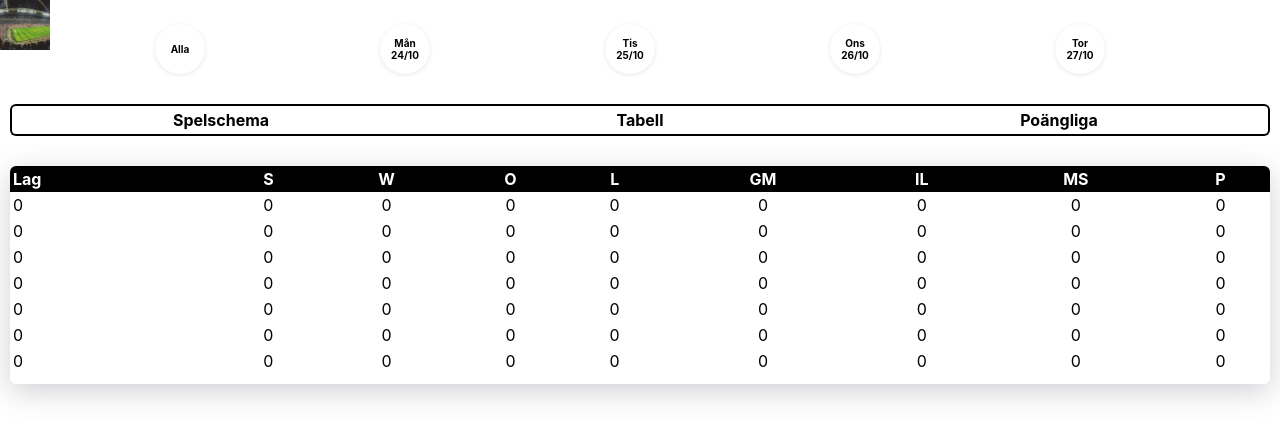
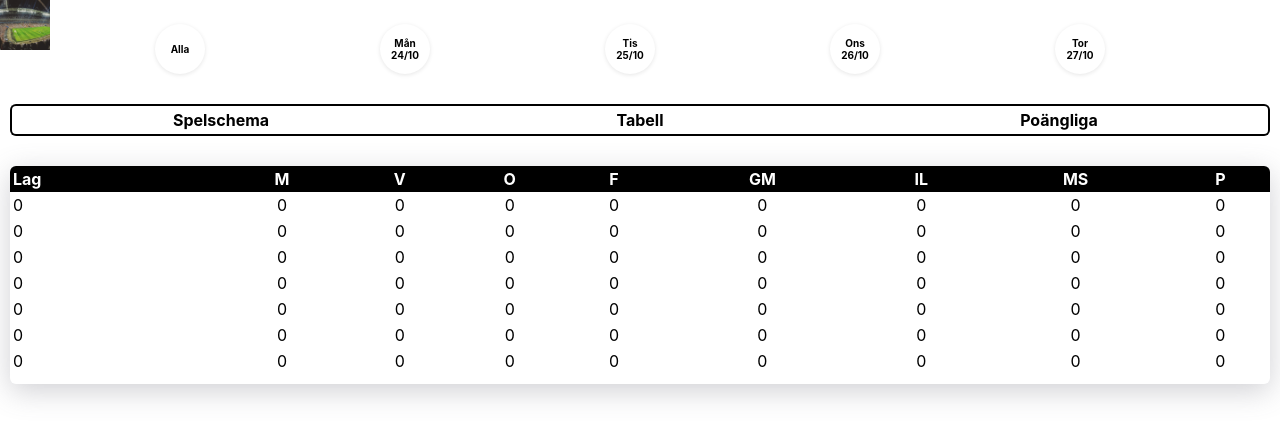
Before and after one commit to arvidkullhammar/JS-exam-project, a Next.js app: page /1/tabell in a window 1280 px wide. Shown: the top 438 px of the page. Built offline with nearby package versions, Linux system fonts and the light colour scheme.

Commit message:
added hover info on tabell and started with active nav when active router

```diff
--- a/components/1.General/ToggleBetween/ToggleBetween.js
+++ b/components/1.General/ToggleBetween/ToggleBetween.js
@@ -1,18 +1,18 @@
-import React, { useState } from 'react'
+import React from 'react'
+import Link from './customLink'
 import classes from './ToggleBetween.module.css'
-import Link from 'next/link'
 
 function ToggleBetween() {
   return (
     <div className={classes.main}>
       <div className={classes.container}>
-        <Link href="/orncupen">
+        <Link href="/orncupen" activeClassName="active">
           <div className={classes.leftRadius}>Spelschema</div>
         </Link>
-        <Link href="/orncupen/tabell">
+        <Link href="/orncupen/tabell" activeClassName="active">
           <div className={classes.squared}>Tabell</div>
         </Link>
-        <Link href="/orncupen/poangliga">
+        <Link href="/orncupen/poangliga" activeClassName="active">
           <div className={classes.rightRadius}>Poängliga</div>
         </Link>
       </div>
--- /dev/null
+++ b/components/1.General/ToggleBetween/customLink.tsx
@@ -0,0 +1,24 @@
+import React, { ReactNode, Children, ReactElement, cloneElement } from 'react'
+import Link, { LinkProps } from 'next/link'
+import { useRouter } from 'next/router'
+
+interface Props extends LinkProps {
+  children: ReactNode
+}
+
+function CustomLink({ href, children, ...props }: Props) {
+  const { asPath } = useRouter()
+  const child = Children.only(children) as ReactElement
+  const childClassName = child.props.className || ''
+  const className = href === asPath ? `${childClassName} active` : childClassName
+
+  return (
+    <Link href={href} {...props}>
+      {cloneElement(child, {
+        className: className || null,
+      })}
+    </Link>
+  )
+}
+
+export default CustomLink
--- a/components/Tabell/Tabell.js
+++ b/components/Tabell/Tabell.js
@@ -1,5 +1,6 @@
-import React from 'react'
+import React, { useState } from 'react'
 import classes from './Tabell.module.css'
+import Tooltip from '@mui/material/Tooltip'
 
 function Tabell() {
   return (
@@ -8,14 +9,30 @@ function Tabell() {
         <thead>
           <tr>
             <th className={`${classes.textLeft} ${classes.roundedCornerLeft}`}>Lag</th>
-            <th>S</th>
-            <th>W</th>
-            <th>O</th>
-            <th>L</th>
-            <th>GM</th>
-            <th>IL</th>
-            <th>MS</th>
-            <th className={classes.roundedCornerRight}>P</th>
+            <Tooltip Tooltip title="Spelade matcher">
+              <th>M</th>
+            </Tooltip>
+            <Tooltip Tooltip title="Vinster">
+              <th>V</th>
+            </Tooltip>
+            <Tooltip Tooltip title="Oavgjort">
+              <th>O</th>
+            </Tooltip>
+            <Tooltip Tooltip title="Förluster">
+              <th>F</th>
+            </Tooltip>
+            <Tooltip Tooltip title="Gjorda mål">
+              <th>GM</th>
+            </Tooltip>
+            <Tooltip Tooltip title="Insläppta mål">
+              <th>IL</th>
+            </Tooltip>
+            <Tooltip Tooltip title="Målskillnad">
+              <th>MS</th>
+            </Tooltip>
+            <Tooltip Tooltip title="Poäng">
+              <th className={classes.roundedCornerRight}>P</th>
+            </Tooltip>
           </tr>
         </thead>
         <tbody>
```
